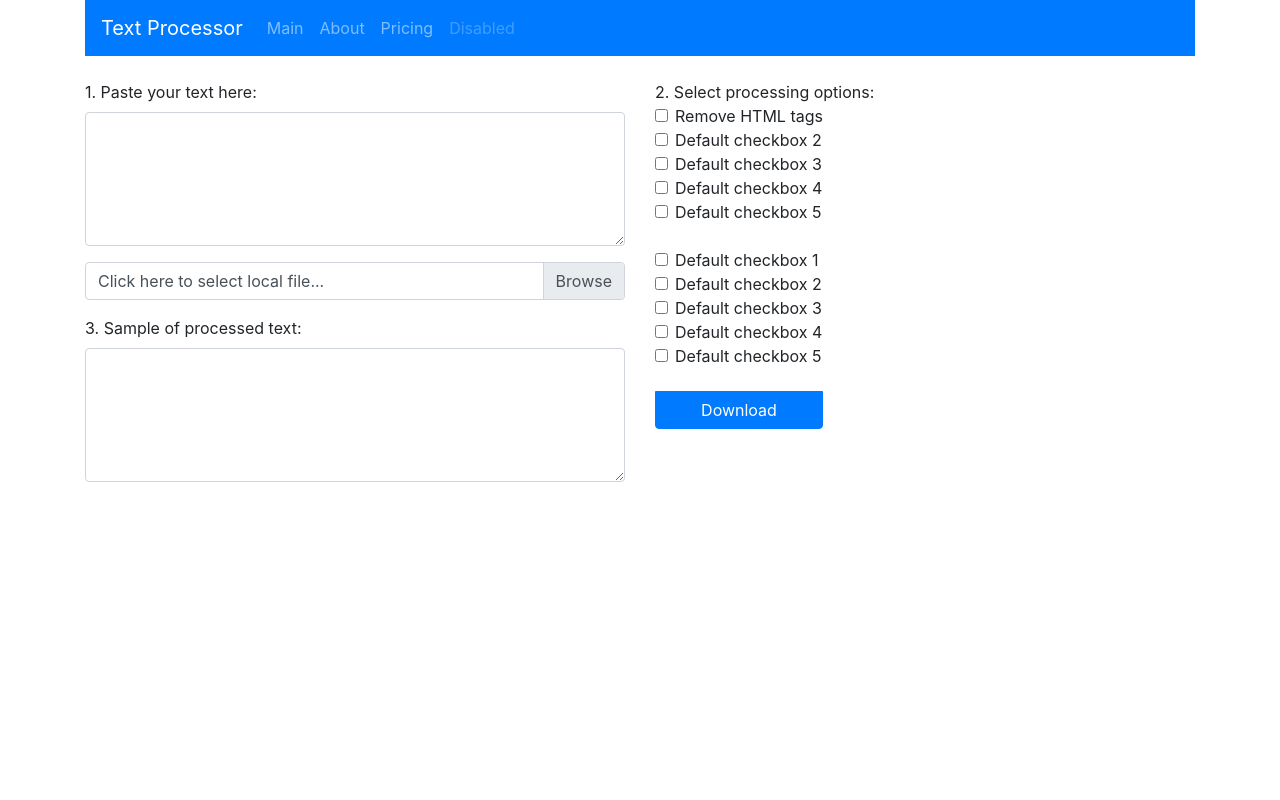
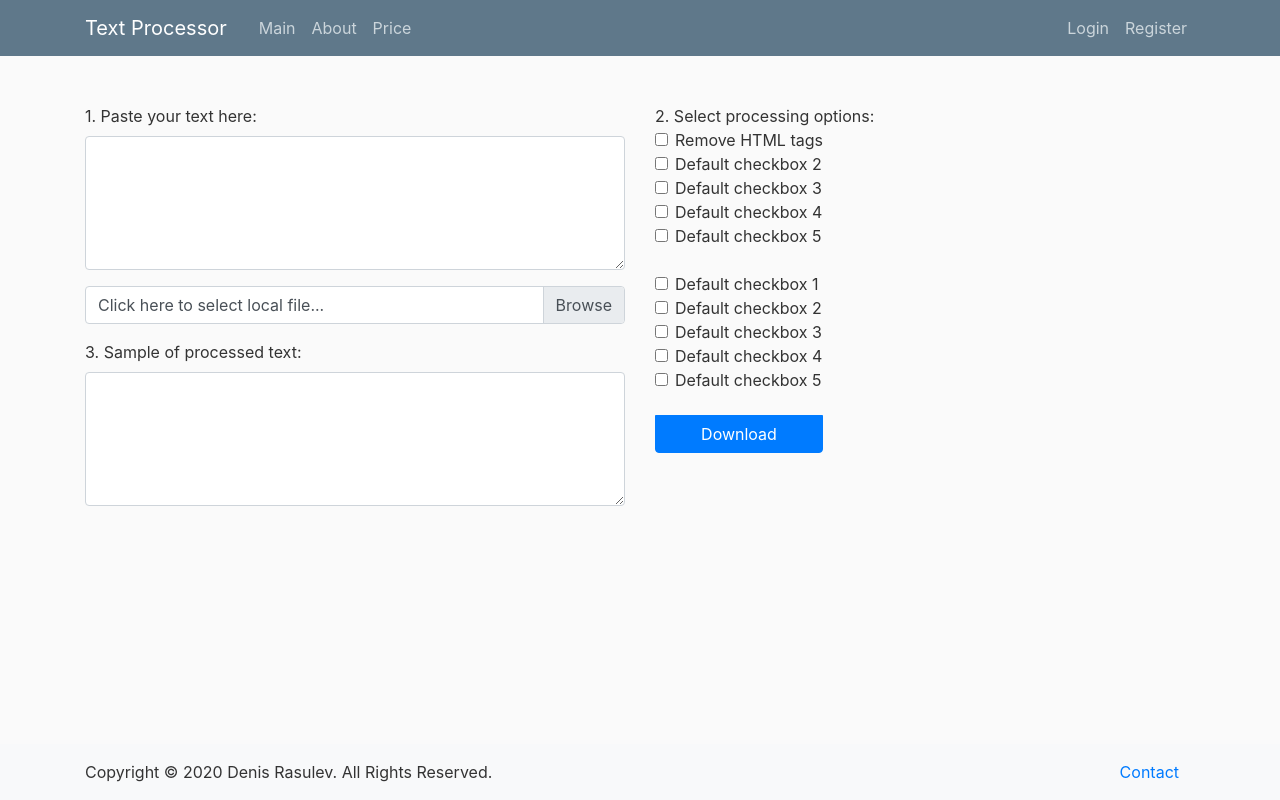
Before and after one commit to denisrasulev/text-processor, a Flask app: page / in a window 1280 px wide. Run offline with Flask 2, Linux system fonts and the light colour scheme; some libraries are stand-ins or nearby versions.

Commit message:
Change color and code for navigation bar top and bottom parts, add favicon and custom.css.

```diff
--- /dev/null
+++ b/static/custom.css
@@ -0,0 +1,33 @@
+body {
+  background: #fafafa;
+  color: #333333;
+  margin-top: 5rem;
+}
+
+h1, h2, h3, h4, h5, h6 {
+  color: #444444;
+}
+
+.bg-steel {
+  background-color: #5f788a;
+}
+
+.site-header .navbar-nav .nav-link {
+  color: #cbd5db;
+}
+
+.site-header .navbar-nav .nav-link:hover {
+  color: #ffffff;
+}
+
+.site-header .navbar-nav .nav-link.active {
+  font-weight: 500;
+}
+
+.content-section {
+  background: #ffffff;
+  padding: 10px 20px;
+  border: 1px solid #dddddd;
+  border-radius: 3px;
+  margin-bottom: 20px;
+}
--- a/templates/base.html
+++ b/templates/base.html
@@ -11,6 +11,11 @@
         integrity="sha384-Vkoo8x4CGsO3+Hhxv8T/Q5PaXtkKtu6ug5TOeNV6gBiFeWPGFN9MuhOf23Q9Ifjh"
         crossorigin="anonymous">
 
+  <!-- Custom staff -->
+  <link rel="stylesheet" type="text/css" href="{{ url_for('static', filename='custom.css') }}">
+  <link rel="icon" type="image/png" sizes="16x16" href="{{ url_for('static',
+        filename='favicon.ico') }}">
+
   <!-- Title -->
   {% if title %}
     <title>TP - {{ title }} </title>
@@ -21,17 +26,31 @@
 <body>
 
 <!-- Top Navigation Bar -->
-<div class="container">
-  <nav class="navbar navbar-expand-lg navbar-dark bg-primary">
-    <div class="navbar-nav">
-      <a class="navbar-brand" href="home">Text Processor</a>
-      <a class="nav-item nav-link" href="home">Main</a>
-      <a class="nav-item nav-link" href="about">About</a>
-      <a class="nav-item nav-link" href="price">Pricing</a>
-      <a class="nav-item nav-link disabled" href="#" tabindex="-1" aria-disabled="true">Disabled</a>
+<header class="site-header">
+  <nav class="navbar navbar-expand-md navbar-dark bg-steel fixed-top">
+    <div class="container">
+      <a class="navbar-brand mr-4" href="/">Text Processor</a>
+      <button class="navbar-toggler" type="button" data-toggle="collapse"
+              data-target="#navbarToggle" aria-controls="navbarToggle" aria-expanded="false"
+              aria-label="Toggle navigation">
+        <span class="navbar-toggler-icon"></span>
+      </button>
+      <div class="collapse navbar-collapse" id="navbarToggle">
+        <div class="navbar-nav mr-auto">
+          <a class="nav-item nav-link" href="/">Main</a>
+          <a class="nav-item nav-link" href="/about">About</a>
+          <a class="nav-item nav-link" href="/price">Price</a>
+        </div>
+        <!-- Navbar Right Side -->
+        <div class="navbar-nav">
+          <a class="nav-item nav-link" href="/login">Login</a>
+          <a class="nav-item nav-link" href="/register">Register</a>
+        </div>
+      </div>
     </div>
   </nav>
-</div>
+</header>
+
 <br>
 
 <!-- Main Content -->
@@ -42,6 +61,14 @@
 
   </div>
 </div>
+
+<!-- Bottom Navigation Bar -->
+<nav class="navbar fixed-bottom navbar-light bg-light">
+  <div class="container">
+    <a class="nav-item">Copyright © 2020 Denis Rasulev. All Rights Reserved.</a>
+    <a class="nav-item nav-link" href="/contact">Contact</a>
+  </div>
+</nav>
 
 <!-- jQuery first, then Popper.js, then Bootstrap JS -->
 <script src="https://code.jquery.com/jquery-3.4.1.slim.min.js"
```
Also changed, not shown: static/favicon.ico (added).
